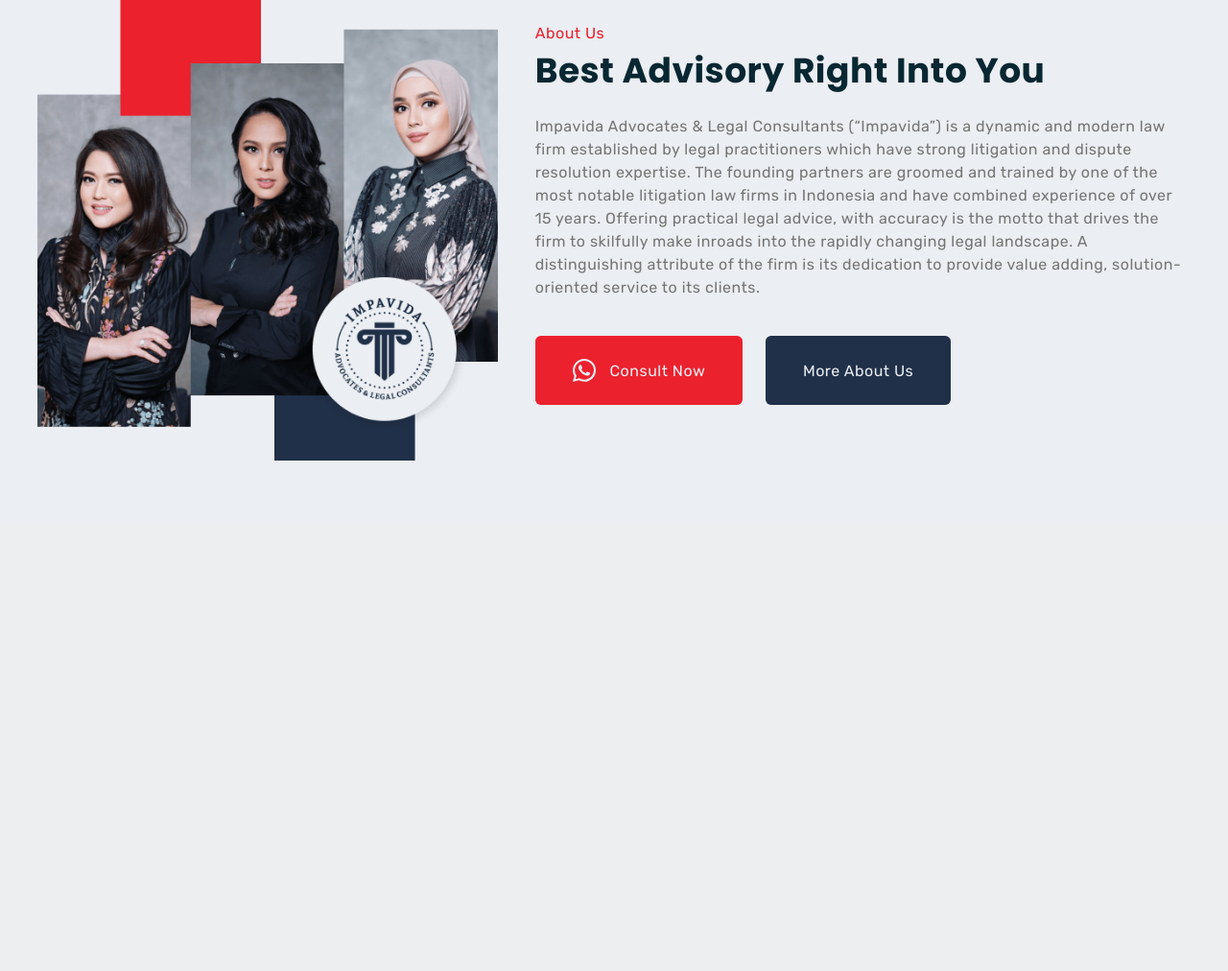
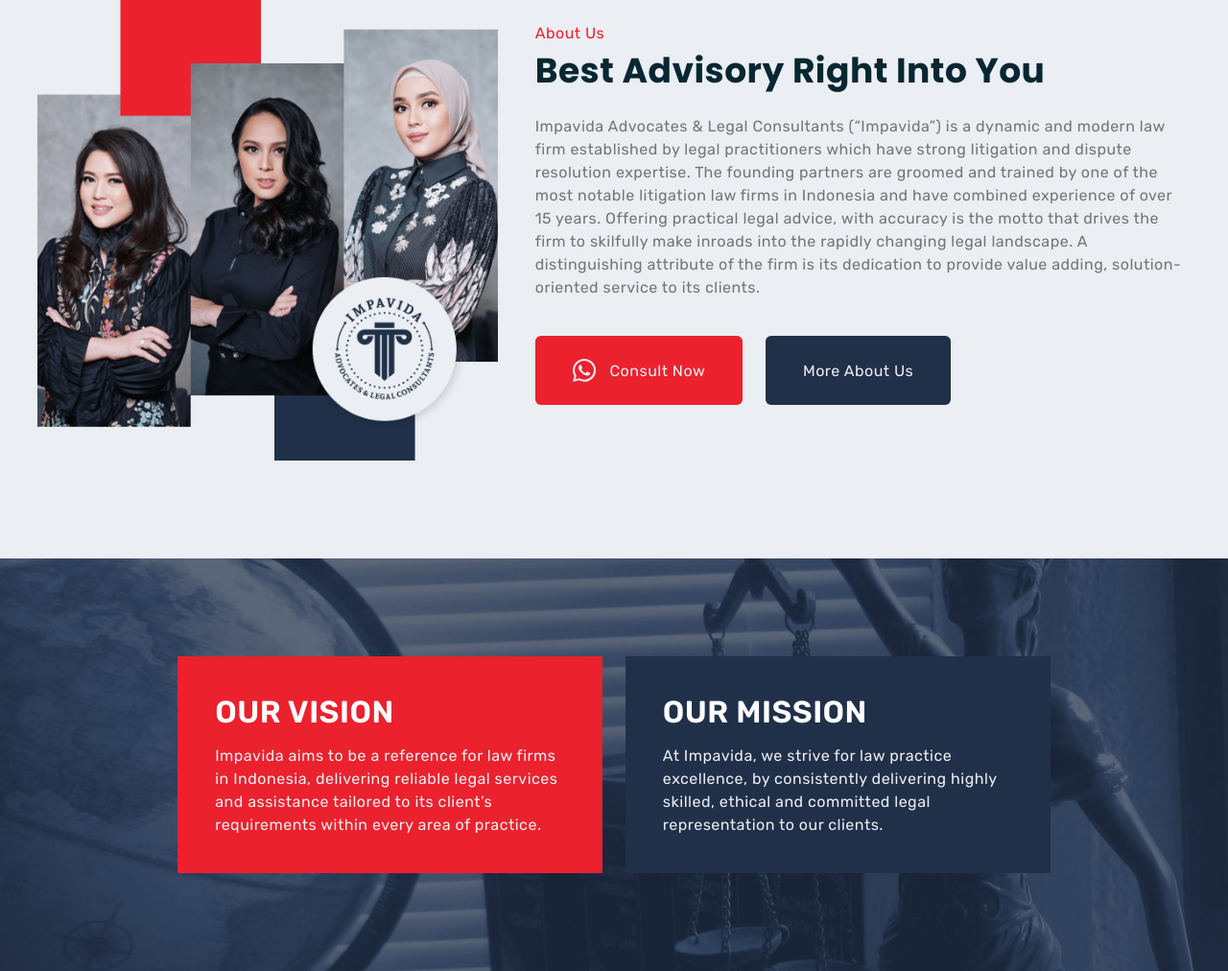
Before and after one commit to ovarz/impavidalaw, a PHP site: page /home.php in a window 1280 px wide. Shown: the part 1211-2223 px from the top of the page at 96% size. Before the commit the page ends 1691 px from the top, so only its background shows below. Run offline with PHP 8.4, Linux system fonts and the light colour scheme.

Commit message:
visi misi

```diff
--- a/css/hold.css
+++ b/css/hold.css
@@ -57,25 +57,50 @@ header{background-color:var(--color-default-3);}
 
 
 
+.primelist-box{background-color:var(--bg-2); color:var(--color-default-3); fill:var(--color-default-3);}
 
 
-@media screen and (min-width:0px) and (max-width:1023px){
+
+.svm-vision{background-color:var(--color-default-4);}
+.svm-mission{background-color:var(--bg-2);}
+.svm-title{color:var(--color-default-3);}
+.svm-desc{color:var(--color-default-1);}
+
+
+
 
 
 @media screen and (max-width:639px){
   .menu-link:not(:first-child){border-top:1px dashed rgb(var(--color-border-light) / 34%);}
   .menu-curr{color:var(--color-default-2) !important; fill:var(--color-default-2) !important;}
   .menu-curr > span:before{background-color:var(--color-default-2) !important;}
+
+  .primelist-box:nth-child(2), .primelist-box:nth-child(3){background-color:var(--color-default-4);}
 }
+
+
+
+
 
 @media screen and (min-width:640px){
   nav.show-nav{display:flex !important; justify-content:center;}
   .menu-link{border-top:0 !important;}
-  }
+
+  .primelist-box:nth-child(even){background-color:var(--color-default-4);}
 }
 
 
 
+
+
+@media screen and (min-width:0px) and (max-width:1023px){
+  .svm-box{padding:var(--size-4);}
+}
+
+
+
+
+
 @media screen and (min-width:1024px){
-
+  .svm-box{padding:var(--size-5);}
 }
--- a/css/home-hold.css
+++ b/css/home-hold.css
@@ -4,8 +4,7 @@
 .shi-subtitle{color:var(--color-default-1);}
 .shi-subtitle span{color:var(--color-default-4);}
 
-.shi-prime{box-shadow:var(--shadow-default); border-radius:var(--rounded-1);}
-.shi-prime-box{background-color:var(--bg-2); color:var(--color-default-3); fill:var(--color-default-3);}
+.primelist{box-shadow:var(--shadow-default); border-radius:var(--rounded-1);}
 
 
 
@@ -23,9 +22,13 @@
 
 
 
+
+
 @media screen and (min-width:640px){
 
 }
+
+
 
 
 
@@ -35,6 +38,8 @@
 
 
 
+
+
 @media screen and (min-width:1024px){
 
 }
--- a/css/home.css
+++ b/css/home.css
@@ -5,12 +5,6 @@
 .shi-subtitle{max-width:650px; margin:0 auto; margin-bottom:var(--size-4);}
 .shi-image-container{width:100%;}
 .shi-image-container img{position:relative; width:100%; max-width:1024px; height:auto;}
-
-.shi-prime{display:grid; overflow:hidden;}
-.shi-prime-box{position:relative; height:var(--prime-box-height);}
-.shi-prime-container{position:absolute; top:0; left:0; width:100%; height:100%; display:flex; flex-wrap:wrap; align-items:center; align-content:center; justify-content:center;}
-.shi-prime-container .svgicon{width:100%;}
-.shi-prime-label{text-align:center; width:100%; margin-top:var(--size-3);}
 
 
 
@@ -29,9 +23,6 @@
 
 
 @media screen and (min-width:0px) and (max-width:639px){
-  .shi-prime{grid-template-columns:repeat(2,1fr); margin-bottom:calc((var(--prime-box-height) / 1) * -1);}
-  .shi-prime-box:nth-child(2), .shi-prime-box:nth-child(3){background-color:var(--color-default-4);}
-
   .section-home-about{padding-top:calc(var(--prime-box-height) + var(--size-6));}
   .sha-action{display:grid;}
   .sha-button{margin-bottom:var(--size-3);}
@@ -39,14 +30,15 @@
 
 
 
+
+
 @media screen and (min-width:640px){
-  .shi-prime{grid-template-columns:repeat(4,1fr); margin-bottom:calc((var(--prime-box-height) / 2) * -1);}
-  .shi-prime-box:nth-child(even){background-color:var(--color-default-4);}
-
   .section-home-about{padding-top:calc((var(--prime-box-height) / 2) + var(--size-6));}
   .sha-action{display:flex;}
   .sha-button{margin-right:var(--size-4);}
 }
+
+
 
 
 
@@ -55,9 +47,11 @@
 
   .shi-title{font-size:4rem;}
   .shi-subtitle{font-size:1.5rem;}
-  .shi-prime-container .svgicon{height:var(--size-6);}
-  .shi-prime-label{font-size:0.9rem;}
+  .primelist-container .svgicon{height:var(--size-6);}
+  .primelist-label{font-size:0.9rem;}
 }
+
+
 
 
 
@@ -66,7 +60,7 @@
 
   .shi-title{font-size:5rem;}
   .shi-subtitle{font-size:2rem;}
-  .shi-prime-label{font-size:1.3rem;}
+  .primelist-label{font-size:1.3rem;}
 
   .section-home-about > .width-max{grid-template-columns:var(--image-width) 1fr;}
   .sha-label{margin-top:var(--size-4);}
--- a/css/rancak.css
+++ b/css/rancak.css
@@ -52,10 +52,24 @@ header > .width-max{justify-content:space-between;}
 
 .rancak-container{}
 
-.section-container{position:relative; padding:var(--size-6) 0;}
+.section-container{position:relative; padding:var(--size-7) 0;}
 .section-container > .width-max{display:block; z-index:5000;}
 .section-bg{position:absolute; z-index:1; top:0; left:0; width:100%; height:100%;}
 .section-title{font-family:'Poppins',sans-serif;}
+
+
+
+.primelist{display:grid; overflow:hidden;}
+.primelist-box{position:relative; height:var(--prime-box-height);}
+.primelist-container{position:absolute; top:0; left:0; width:100%; height:100%; display:flex; flex-wrap:wrap; align-items:center; align-content:center; justify-content:center;}
+.primelist-container .svgicon{width:100%;}
+.primelist-label{font-family:'Poppins',sans-serif; text-align:center; line-height:130%; width:100%; margin-top:var(--size-3);}
+
+
+
+.section-visimisi > .width-max{display:grid !important; grid-gap:var(--size-4); grid-template-columns:repeat(auto-fit, minmax(210px,1fr)); max-width:987px;}
+.svm-title{font-weight:bold; text-transform:uppercase; font-size:2rem;}
+.svm-desc{line-height:150%; margin-top:var(--size-3);}
 
 
 
@@ -67,7 +81,11 @@ header > .width-max{justify-content:space-between;}
   .menu-toggle{opacity:1 !important; padding-right:var(--size-4);}
   .menu-toggle .svgicon{width:auto; height:var(--size-4);}
   .menu-toggle-open{background-color:var(--color-default-4); padding-left:var(--size-4);}
+
+  .primelist{grid-template-columns:repeat(2,1fr); margin-bottom:calc((var(--prime-box-height) / 1) * -1);}
 }
+
+
 
 
 
@@ -75,6 +93,8 @@ header > .width-max{justify-content:space-between;}
   nav{display:flex !important;}
   nav .menu-link:last-child{padding-right:var(--size-4);}
   .menu-toggle{display:none !important; visibility:hidden; content-visibility:hidden;}
+
+  .primelist{grid-template-columns:repeat(4,1fr); margin-bottom:calc((var(--prime-box-height) / 2) * -1);}
 }
 
 
--- a/home.php
+++ b/home.php
@@ -25,7 +25,7 @@
 		  img/intro-trio-large.png 1920w"
 		/>
 	  </div>
-	  <div class="shi-prime">
+	  <div class="primelist">
 		<?php
 		  $prime_array = array();
 		  $prime_array[]=array('prime_icon'=>'reputable','prime_label'=>'Reputable');
@@ -34,10 +34,10 @@
 		  $prime_array[]=array('prime_icon'=>'effective','prime_label'=>'Cost Effective');
 		  foreach($prime_array as $prime_list){
 		?>
-		  <div class="shi-prime-box">
-			<div class="shi-prime-container">
+		  <div class="primelist-box">
+			<div class="primelist-container">
 			  <?php require ($_SERVER['IL'].'img/icon/prime-'. $prime_list['prime_icon'] .'.svg')?>
-			  <h2 class="shi-prime-label"><?php echo($prime_list['prime_label'])?></h2>
+			  <h2 class="primelist-label"><?php echo($prime_list['prime_label'])?></h2>
 			</div>
 		  </div>
 		<?php } ?>
@@ -74,6 +74,10 @@
 
 
 
+<?php $visi_bg="yes"; require ($_SERVER['IL'].'module/visi-misi.php')?>
+
+
+
 </div>
 <?php require ($_SERVER['IL'].'inc/footer.php')?>
 <?php require ($_SERVER['IL'].'inc/base-bottom.php')?>
--- /dev/null
+++ b/module/visi-misi.php
@@ -0,0 +1,21 @@
+<section aria-label="Visi Misi" class="section-container section-dark section-visimisi">
+  <?php if($visi_bg == 'yes') { ?>
+    <div class="section-bg flex_ori thumb-loading">
+      <img alt="Impavida Background" class="lazyload" data-original="img/visimisi-bg-small.jpg"
+        data-srcset="img/visimisi-bg-small.jpg 567w,
+        img/visimisi-bg-medium.jpg 1023w,
+        img/visimisi-bg-large.jpg 1920w"
+      />
+    </div>
+  <?php } ?>
+  <span class="width-max">
+    <div class="svm-box svm-vision">
+	  <h2 class="svm-title">Our Vision</h2>
+	  <h3 class="svm-desc">Impavida aims to be a reference for law firms in Indonesia, delivering reliable legal services and assistance tailored to its client’s requirements within every area of practice.</h3>
+	</div>
+    <div class="svm-box svm-mission">
+	  <h2 class="svm-title">Our Mission</h2>
+	  <h3 class="svm-desc">At Impavida, we strive for law practice excellence, by consistently delivering highly skilled, ethical and committed legal representation to our clients.</h3>
+	</div>
+  </span>
+</section>
```
Also changed, not shown: img/visimisi-bg-large.jpg (added), img/visimisi-bg-medium.jpg (added), img/visimisi-bg-small.jpg (added). Lines whose indentation alone changed are shown as unchanged.
